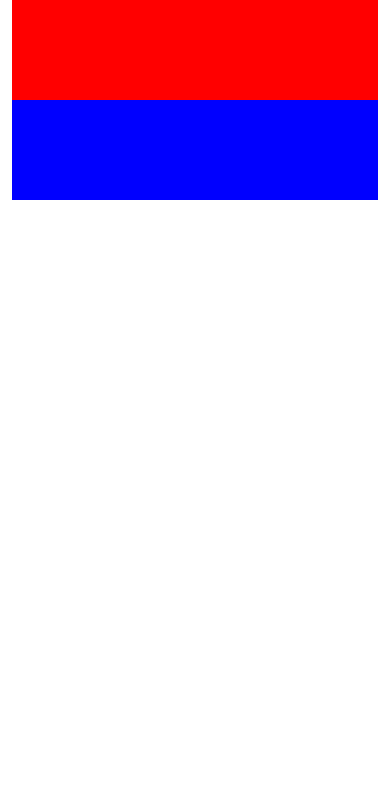
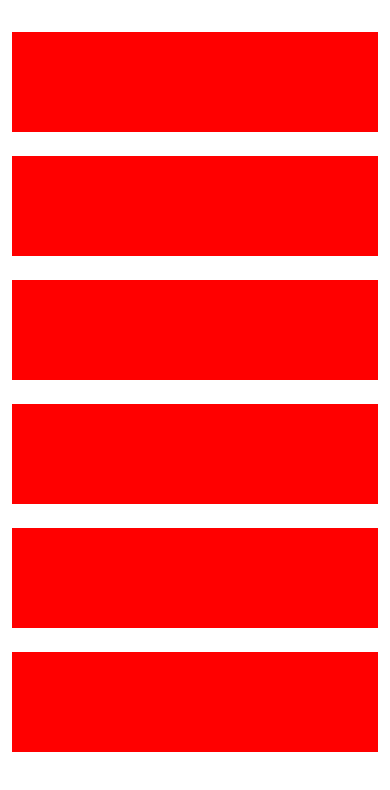
Before and after one commit to envermertozdemir/BE127H03G-REV1, a plain HTML site: page index.html in a window 390 px wide. Drawn offline with nearby package versions, Linux system fonts and the light colour scheme.

Commit message:
responsive grid sistemi

```diff
--- a/index.html
+++ b/index.html
@@ -25,11 +25,15 @@
 <body>
 
 <div class ="container">
-    <div class="row">
-        <div class="col"><div class="kirmizi"></div></div>
+    <div class="row mt-2 gy-4">
+        <div class="col-xs-12 col-sm-6 col-md-4 col-lg-2"><div class="kirmizi"></div></div>
+        <div class="col-xs-12 col-sm-6 col-md-4 col-lg-2"><div class="kirmizi"></div></div>
+        <div class="col-xs-12 col-sm-6 col-md-4 col-lg-2"><div class="kirmizi"></div></div>
+        <div class="col-xs-12 col-sm-6 col-md-4 col-lg-2"><div class="kirmizi"></div></div>
+        <div class="col-xs-12 col-sm-6 col-md-4 col-lg-2"><div class="kirmizi"></div></div>
+        <div class="col-xs-12 col-sm-6 col-md-4 col-lg-2"><div class="kirmizi"></div></div>
     </div>
-        <div class="col"><div class="mavi"></div></div>
-    </div>
+
 </div>
 
 
```
